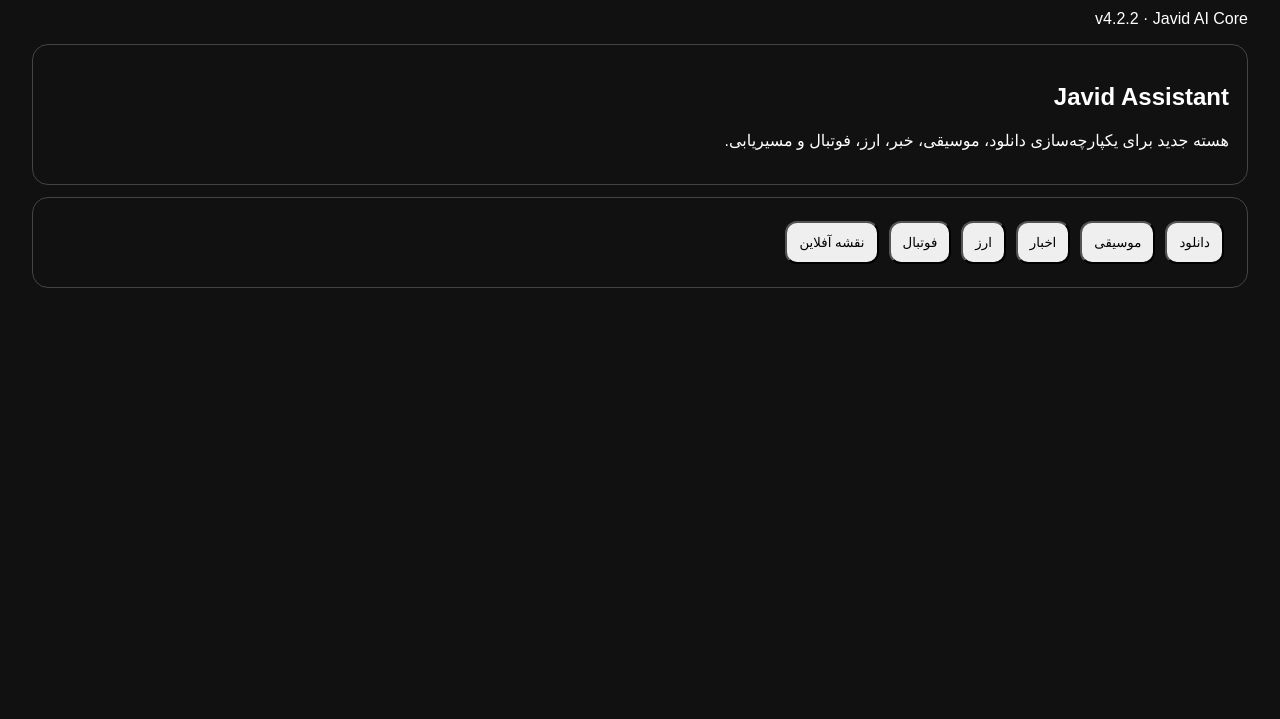
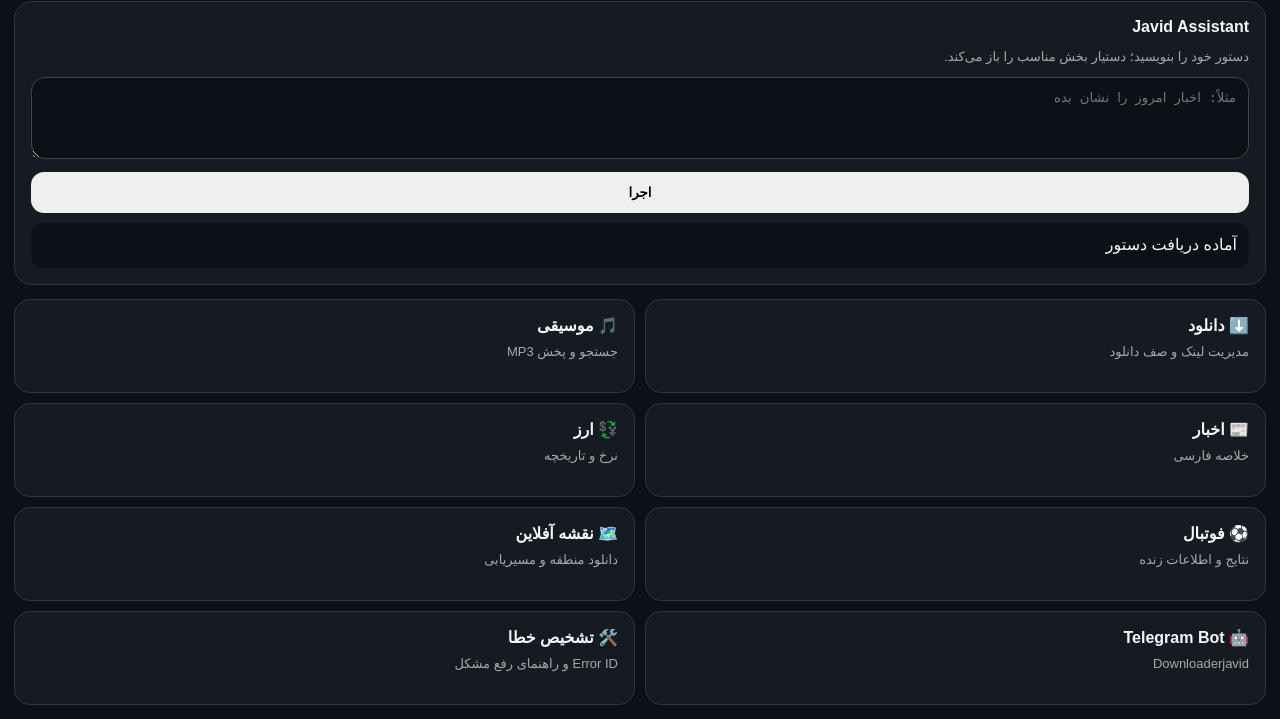
Before and after one commit to saeid1979/weather-render-bot, a website: page android-v4.2.2/app/src/main/assets/index.html in a window 1280 px wide. Shown: the part 102-821 px from the top of the page. Before the commit the page ends 800 px from the top, so only its background shows below. Drawn offline with Linux system fonts and the light colour scheme.

Commit message:
v4.2.2: add Javid AI router and module dashboard

```diff
--- a/android-v4.2.2/app/src/main/assets/index.html
+++ b/android-v4.2.2/app/src/main/assets/index.html
@@ -1 +1,29 @@
-<!doctype html><html lang="fa" dir="rtl"><meta charset="utf-8"><meta name="viewport" content="width=device-width,initial-scale=1"><title>JavidDownloader Pro</title><style>body{font-family:sans-serif;padding:24px;background:#111;color:#fff}.card{padding:18px;margin:12px 0;border:1px solid #444;border-radius:16px}button{padding:12px;margin:5px;border-radius:12px}</style><h1>JavidDownloader Pro</h1><p>v4.2.2 · Javid AI Core</p><div class="card"><h2>Javid Assistant</h2><p>هسته جدید برای یکپارچه‌سازی دانلود، موسیقی، خبر، ارز، فوتبال و مسیریابی.</p></div><div class="card"><button>دانلود</button><button>موسیقی</button><button>اخبار</button><button>ارز</button><button>فوتبال</button><button>نقشه آفلاین</button></div></html>
+<!doctype html><html lang="fa" dir="rtl"><head><meta charset="utf-8"><meta name="viewport" content="width=device-width,initial-scale=1,viewport-fit=cover"><title>JavidDownloader Pro</title><style>
+*{box-sizing:border-box}body{margin:0;font-family:sans-serif;background:#0d1117;color:#f5f7fa}.top{padding:22px 18px;background:#161b22;position:sticky;top:0}.top h1{margin:0;font-size:23px}.top small{opacity:.7}.wrap{padding:14px}.assistant,.panel{background:#161b22;border:1px solid #30363d;border-radius:18px;padding:16px;margin-bottom:14px}textarea{width:100%;min-height:82px;border-radius:14px;padding:12px;background:#0d1117;color:white;border:1px solid #444}.primary{width:100%;padding:13px;border:0;border-radius:13px;font-weight:700;margin-top:9px}.grid{display:grid;grid-template-columns:1fr 1fr;gap:10px}.tile{background:#161b22;border:1px solid #30363d;border-radius:16px;padding:16px;min-height:94px}.tile b{display:block;margin-bottom:7px}.muted{opacity:.65;font-size:13px}.result{margin-top:10px;padding:12px;border-radius:12px;background:#0d1117;min-height:45px}.hidden{display:none}.back{padding:9px 13px;border-radius:10px;border:1px solid #555;background:#222;color:white}
+</style></head><body><header class="top"><h1>JavidDownloader Pro</h1><small>v4.2.2 · Javid AI Core</small></header><main class="wrap">
+<section id="home"><div class="assistant"><b>Javid Assistant</b><p class="muted">دستور خود را بنویسید؛ دستیار بخش مناسب را باز می‌کند.</p><textarea id="q" placeholder="مثلاً: اخبار امروز را نشان بده"></textarea><button class="primary" onclick="route()">اجرا</button><div id="answer" class="result">آماده دریافت دستور</div></div>
+<div class="grid">
+<div class="tile" onclick="openPage('download')"><b>⬇️ دانلود</b><span class="muted">مدیریت لینک و صف دانلود</span></div>
+<div class="tile" onclick="openPage('music')"><b>🎵 موسیقی</b><span class="muted">جستجو و پخش MP3</span></div>
+<div class="tile" onclick="openPage('news')"><b>📰 اخبار</b><span class="muted">خلاصه فارسی</span></div>
+<div class="tile" onclick="openPage('fx')"><b>💱 ارز</b><span class="muted">نرخ و تاریخچه</span></div>
+<div class="tile" onclick="openPage('football')"><b>⚽ فوتبال</b><span class="muted">نتایج و اطلاعات زنده</span></div>
+<div class="tile" onclick="openPage('maps')"><b>🗺️ نقشه آفلاین</b><span class="muted">دانلود منطقه و مسیریابی</span></div>
+<div class="tile" onclick="openPage('bot')"><b>🤖 Telegram Bot</b><span class="muted">Downloaderjavid</span></div>
+<div class="tile" onclick="openPage('errors')"><b>🛠️ تشخیص خطا</b><span class="muted">Error ID و راهنمای رفع مشکل</span></div>
+</div></section>
+<section id="module" class="hidden"><button class="back" onclick="home()">← بازگشت</button><div class="panel"><h2 id="title"></h2><p id="desc"></p><div class="result" id="status"></div></div></section>
+</main><script>
+const modules={
+download:['دانلود هوشمند','تحلیل لینک، انتخاب فرمت، صف، توقف/ادامه و تلاش مجدد.'],
+music:['Music AI','جستجو بر اساس خواننده، عنوان یا بخشی از متن؛ MP3 و پخش داخل اپ.'],
+news:['Persian News AI','جمع‌آوری چندمنبعی، حذف خبر تکراری و خلاصه فارسی.'],
+fx:['FX & Markets','ارز، طلا، سکه، تاریخچه و تغییرات.'],
+football:['Football Live','دقیقه بازی، نتیجه، گلزن، کارت و خلاصه پس از مسابقه.'],
+maps:['Offline Navigation','انتخاب کشور/استان، دانلود نقشه و مسیریابی آفلاین.'],
+bot:['Downloaderjavid Bot','اتصال دوطرفه اپ و بات برای دستورات و اعلان‌ها.'],
+errors:['Smart Error Diagnosis','ثبت Error ID و پیشنهاد مرحله مناسب برای رفع خطا.']};
+function openPage(k){document.getElementById('home').classList.add('hidden');document.getElementById('module').classList.remove('hidden');title.textContent=modules[k][0];desc.textContent=modules[k][1];status.textContent='ماژول آماده اتصال به موتور اجرایی است.'}
+function home(){module.classList.add('hidden');document.getElementById('home').classList.remove('hidden')}
+function route(){let q=document.getElementById('q').value.trim().toLowerCase(),k=null;if(/آهنگ|موسیقی|mp3|song/.test(q))k='music';else if(/خبر|news/.test(q))k='news';else if(/ارز|دلار|یورو|طلا|fx/.test(q))k='fx';else if(/فوتبال|بازی|لیگ|football/.test(q))k='football';else if(/نقشه|مسیر|آفلاین|map/.test(q))k='maps';else if(/تلگرام|بات|telegram/.test(q))k='bot';else if(/خطا|error|نصب/.test(q))k='errors';else if(/دانلود|لینک|download/.test(q))k='download';answer.textContent=k?'تشخیص داده شد: '+modules[k][0]:'دستور را متوجه نشدم؛ موضوع را دقیق‌تر بنویسید.';if(k)setTimeout(()=>openPage(k),350)}
+</script></body></html>
```
